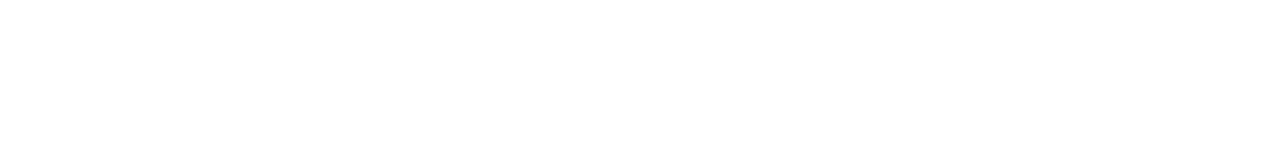
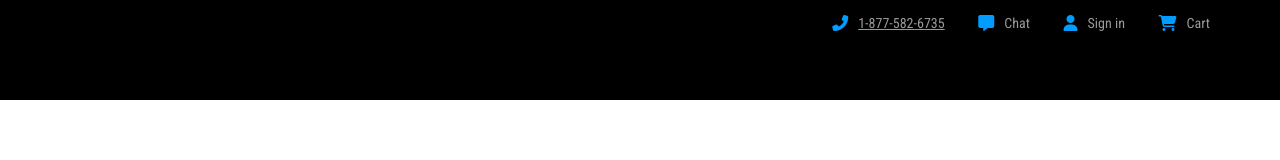
Before and after one commit to LombardoStanislao/sass-painter, a website: page index.html in a window 1280 px wide. Drawn offline with Linux system fonts and the light colour scheme.

Commit message:
Finita navbar Top
Inizio la navbar "standard"

```diff
--- a/index.html
+++ b/index.html
@@ -5,9 +5,46 @@
         <link rel="stylesheet" href="dist/app.css">
         <link rel="preconnect" href="https://fonts.gstatic.com">
         <link href="https://fonts.googleapis.com/css2?family=Roboto+Condensed:wght@300;400;700&display=swap" rel="stylesheet">
+        <script src="https://kit.fontawesome.com/7b09a46f67.js" crossorigin="anonymous"></script>
         <title>Painting Software for Beginners - Corel Painter Essential 7</title>
     </head>
     <body>
+        <header>
+            <nav>
+                <div class="container">
+                    <div class="navbar-top">
+                        <ul>
+                            <li>
+                                <a href="#">
+                                    <i class="fas fa-phone-alt"></i>
+                                    <p>1-877-582-6735</p>
+                                </a>
+                            </li>
+                            <li>
+                                <a href="#">
+                                    <i class="fas fa-comment-alt"></i>
+                                    <p>Chat</p>
+                                </a>
+                            </li>
+                            <li>
+                                <a href="#">
+                                    <i class="fas fa-user"></i>
+                                    <p>Sign in</p>
+                                </a>
+                            </li>
+                            <li>
+                                <a href="#">
+                                    <i class="fas fa-shopping-cart"></i>
+                                    <p>Cart</p>
+                                </a>
+                            </li>
+                        </ul>
+
+                    </div>
+                </div>
+
+            </nav>
+        </header>
 
 
     </body>
--- a/src/app.scss
+++ b/src/app.scss
@@ -1,3 +1,4 @@
 @import 'partials/variables';
 @import 'partials/mixins';
 @import 'partials/commons';
+@import 'partials/navbar'
--- a/src/partials/_commons.scss
+++ b/src/partials/_commons.scss
@@ -6,6 +6,12 @@
 }
 
 .container {
-    max-width: 1200px;
+    max-width: 1170px;
     margin: auto;
 }
+
+
+header {
+    background-color: black;
+    height: 100px;
+}
--- a/src/partials/_navbar.scss
+++ b/src/partials/_navbar.scss
@@ -0,0 +1,36 @@
+.navbar-top {
+    @include flex(row, flex-end, center)
+}
+
+ul {
+    list-style-type: none;
+
+    li {
+        display: inline-block;
+        a {
+            @include flex(row, space-between, center);
+            color: white;
+            text-decoration: none;
+            padding: 15px;
+
+            i {
+                margin-right: 10px;
+                color: $color-button-icons;
+            }
+
+            p {
+                font-size: 14px;
+                color: $light-dark-text;
+
+                &:hover {
+                    color: white;
+                }
+            }
+        }
+    }
+
+}
+
+.fa-phone-alt + p {
+    text-decoration: underline;
+}
--- a/src/partials/_variables.scss
+++ b/src/partials/_variables.scss
@@ -1,2 +1,3 @@
 $dark-text: #333333;
 $color-button-icons: #009cff;
+$light-dark-text: #999;
```
Also changed, not shown: dist/app.css.
